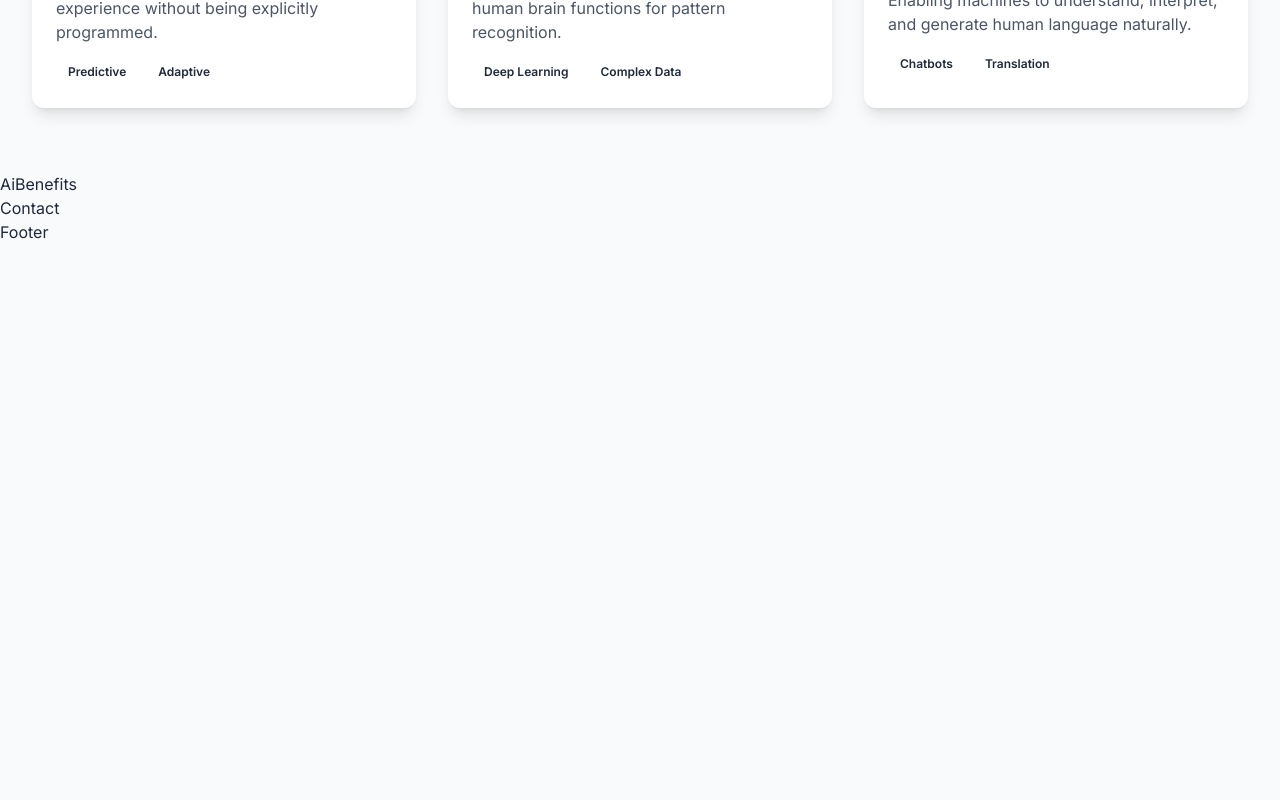
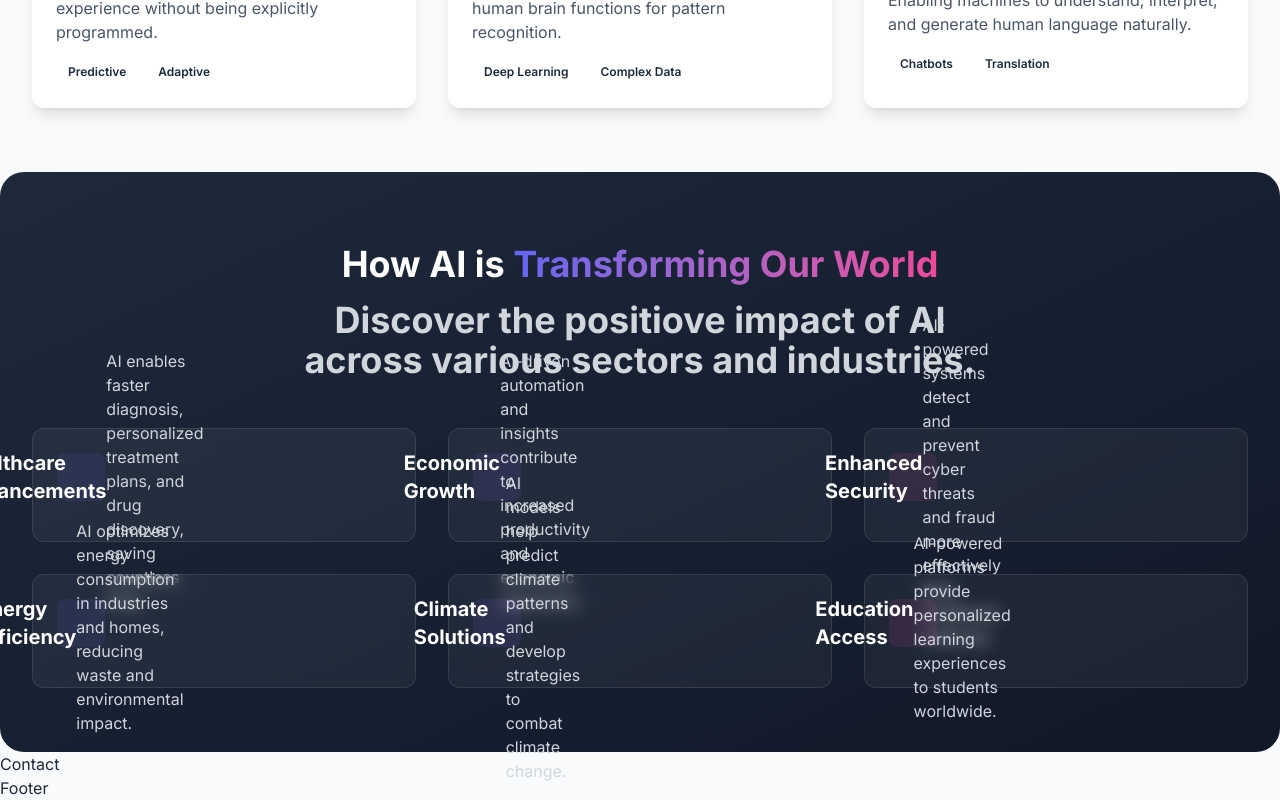
Before and after one commit to yaqeen05/Full-Simple-Project, a React (Vite) app in the folder ai_rev/: page / in a window 1280 px wide. Shown: the part 1260-2060 px from the top of the page. Before the commit the page ends 1504 px from the top, so only its background shows below. Built offline with nearby package versions, Linux system fonts and the light colour scheme.

Commit message:
add ai benefit section

```diff
--- a/ai_rev/src/comoponents/aiBenefits.jsx
+++ b/ai_rev/src/comoponents/aiBenefits.jsx
@@ -1,8 +1,130 @@
-import React from 'react'
+const benefits = [
+  {
+    title: "Healthcare Advancements",
+    description:
+      "AI enables faster diagnosis, personalized treatment plans, and drug discovery, saving countless lives.",
+    icon: (
+      <svg xmlns="http://www.w3.org/2000/svg" className="h-6 w-6" fill="none" viewBox="0 0 24 24" stroke="currentColor">
+        <path
+          strokeLinecap="round"
+          strokeLinejoin="round"
+          strokeWidth="2"
+          d="M19 11a7 7 0 01-7 7m0 0a7 7 0 01-7-7m7 7v4m0 0H8m4 0h4m-4-8a3 3 0 01-3-3V5a3 3 0 116 0v6a3 3 0 01-3 3z"
+        />
+      </svg>
+    ),
+    color: "primary",
+  },
+  {
+    title: "Economic Growth",
+    description:
+      "AI-driven automation and insights contribute to increased productivity and economic expansion.",
+    icon: (
+      <svg xmlns="http://www.w3.org/2000/svg" className="h-6 w-6" fill="none" viewBox="0 0 24 24" stroke="currentColor">
+        <path
+          strokeLinecap="round"
+          strokeLinejoin="round"
+          strokeWidth="2"
+          d="M12 8c-1.657 0-3 .895-3 2s1.343 2 3 2 3 .895 3 2-1.343 2-3 2m0-8c1.11 0 2.08.402 2.599 1M12 8V7m0 1v8m0 0v1m0-1c-1.11 0-2.08-.402-2.599-1M21 12a9 9 0 11-18 0 9 9 0 0118 0z"
+        />
+      </svg>
+    ),
+    color: "secondary",
+  },
+  {
+    title: "Enhanced Security",
+    description:
+      "AI-powered systems detect and prevent cyber threats and fraud more effectively than traditional methods.",
+    icon: (
+      <svg xmlns="http://www.w3.org/2000/svg" className="h-6 w-6" fill="none" viewBox="0 0 24 24" stroke="currentColor">
+        <path
+          strokeLinecap="round"
+          strokeLinejoin="round"
+          strokeWidth="2"
+          d="M9 12l2 2 4-4m5.618-4.016A11.955 11.955 0 0112 2.944a11.955 11.955 0 01-8.618 3.04A12.02 12.02 0 003 9c0 5.591 3.824 10.29 9 11.622 5.176-1.332 9-6.03 9-11.622 0-1.042-.133-2.052-.382-3.016z"
+        />
+      </svg>
+    ),
+    color: "accent",
+  },
+  {
+    title: "Energy Efficiency",
+    description:
+      "AI optimizes energy consumption in industries and homes, reducing waste and environmental impact.",
+    icon: (
+      <svg xmlns="http://www.w3.org/2000/svg" className="h-6 w-6" fill="none" viewBox="0 0 24 24" stroke="currentColor">
+        <path strokeLinecap="round" strokeLinejoin="round" strokeWidth="2" d="M13 10V3L4 14h7v7l9-11h-7z" />
+      </svg>
+    ),
+    color: "primary",
+  },
+  {
+    title: "Climate Solutions",
+    description:
+      "AI models help predict climate patterns and develop strategies to combat climate change.",
+    icon: (
+      <svg xmlns="http://www.w3.org/2000/svg" className="h-6 w-6" fill="none" viewBox="0 0 24 24" stroke="currentColor">
+        <path
+          strokeLinecap="round"
+          strokeLinejoin="round"
+          strokeWidth="2"
+          d="M3 15a4 4 0 004 4h9a5 5 0 10-.1-9.999 5.002 5.002 0 10-9.78 2.096A4.001 4.001 0 003 15z"
+        />
+      </svg>
+    ),
+    color: "secondary",
+  },
+  {
+    title: "Education Access",
+    description:
+      "AI-powered platforms provide personalized learning experiences to students worldwide.",
+    icon: (
+      <svg xmlns="http://www.w3.org/2000/svg" className="h-6 w-6" fill="none" viewBox="0 0 24 24" stroke="currentColor">
+        <path
+          strokeLinecap="round"
+          strokeLinejoin="round"
+          strokeWidth="2"
+          d="M12 6.253v13m0-13C10.832 5.477 9.246 5 7.5 5S4.168 5.477 3 6.253v13C4.168 18.477 5.754 18 7.5 18s3.332.477 4.5 1.253m0-13C13.168 5.477 14.754 5 16.5 5c1.747 0 3.332.477 4.5 1.253v13C19.832 18.477 18.247 18 16.5 18c-1.746 0-3.332.477-4.5 1.253"
+        />
+      </svg>
+    ),
+    color: "accent",
+  },
+];
+
+const colorClasses = {
+  primary: "bg-primary/10 text-primary",
+  secondary: "bg-secondary/10 text-secondary",
+  accent: "bg-accent/10 text-accent",
+};
 
 function AiBenefits() {
   return (
-    <div>AiBenefits</div>
+      <section id='benefits' className='max-w-7xl mx-auto px-4 sm:px-6 lg:px-8 py-16 bg-gradient-to-br from-dark to-gray-900 rounded-3xl text-white'>
+        <div className='text-center mb-12'>
+          <span className='text-primary font-semibold'></span>
+          <h2 className='text-3xl md:text-4xl font-bold mt-2'>
+            How AI is {" "}
+            <span className="bg-gradient-to-r from-primary to-accent bg-clip-text text-transparent">
+              Transforming Our World
+            </span>
+            <p className='mt-4 max-w-2xl mx-auto text-gray-300'>
+              Discover the positiove impact of AI across various sectors and industries.
+            </p>
+          </h2>
+        </div>
+        <div className='grid grid-cols-1 md:grid-cols-2 lg:grid-cols-3 gap-8'>
+          {benefits.map((benefit, i)=>(
+            <div key={i} className="bg-white/5 backdrop-blur-sm rounded-xl p-6 border border-white/10 hover:border-primary/30 transition-all">
+              <div className={`w-12 h-12 rounded-lg flex items-center justify-center mb-4 ${colorClasses[benefit.color]}`}>
+                {benefit.icon}
+                <h3 className="text-xl font-bold text-white">{benefit.title}</h3>
+                <p className="mt-2 text-gray-300">{benefit.description}</p>
+              </div>
+            </div>
+          ))}
+        </div>
+      </section>
   )
 }
 
```
